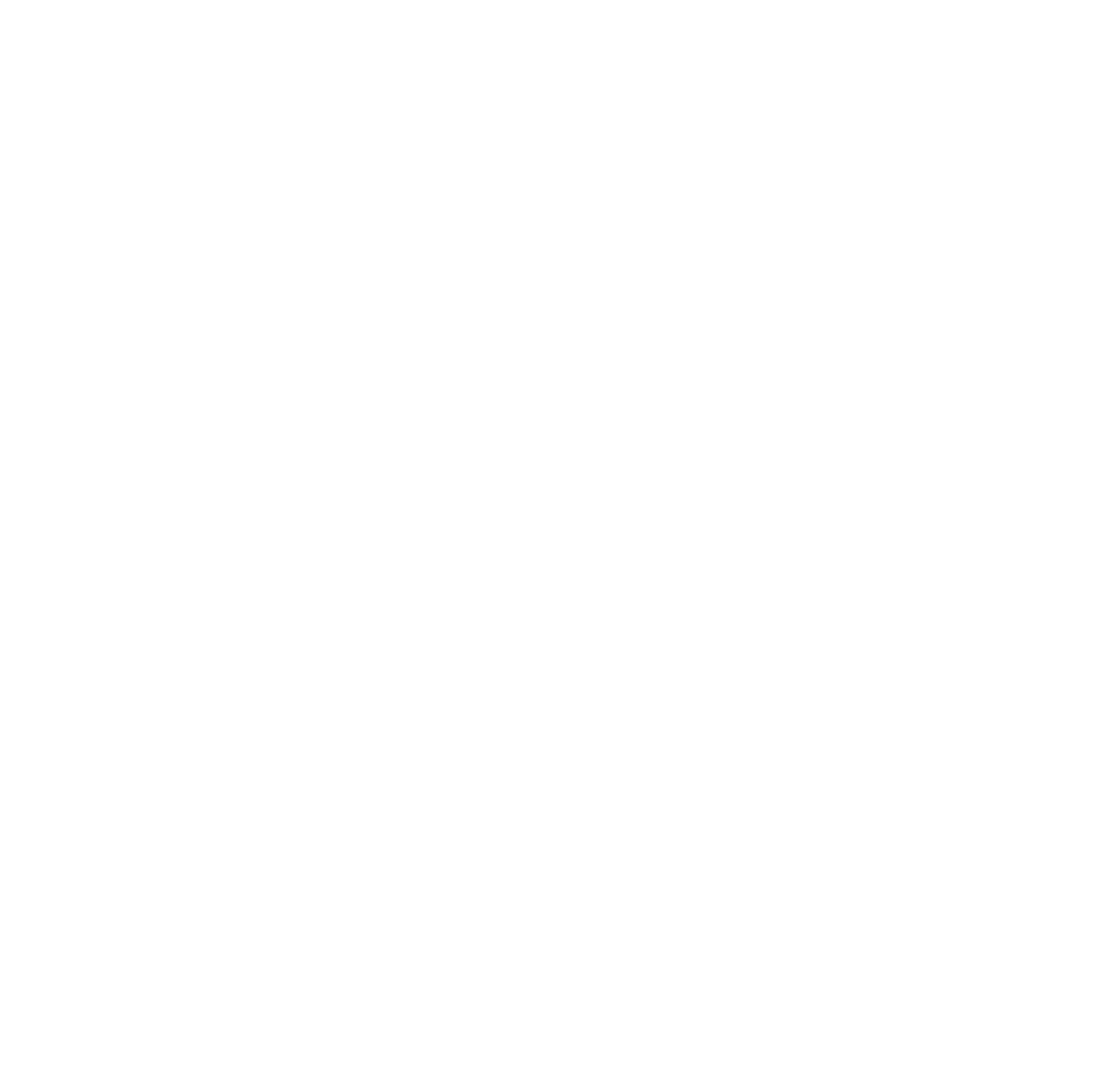
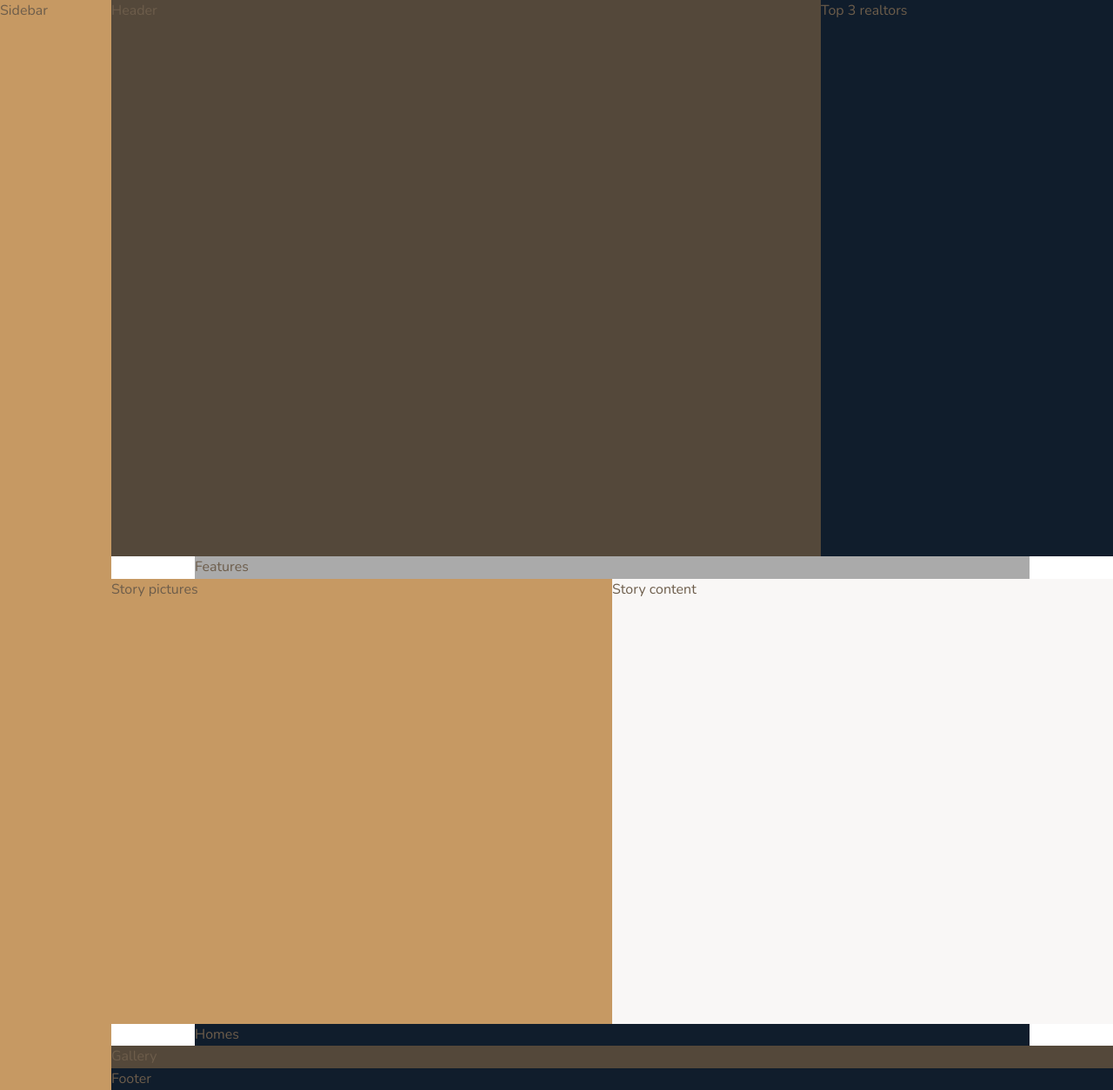
Before and after one commit to Johnny-Saraiva/nexter, a website: page index.html in a window 1280 px wide. Shown: the whole page at 87% size. Before the commit the page ends 800 px from the top, so only its background shows below. Drawn offline with nearby package versions, Linux system fonts and the light colour scheme.

Commit message:
Configured initial page grid layout

```diff
--- a/index.html
+++ b/index.html
@@ -12,6 +12,40 @@
         <title>Nexter &mdash; your home, your freedom</title>
     </head>
     <body class="container">
+        <div class="sidebar">
+            Sidebar
+        </div>
 
+        <header class="header">
+            Header
+        </header>
+
+        <div class="realtors">
+            Top 3 realtors
+        </div>
+
+        <section class="features">
+            Features
+        </section>
+
+        <div class="story__pictures">
+            Story pictures
+        </div>
+
+        <div class="story__content">
+            Story content
+        </div>
+
+        <section class="homes">
+            Homes
+        </section>
+
+        <section class="gallery">
+            Gallery
+        </section>
+
+        <footer class="footer">
+            Footer
+        </footer>
     </body>
 </html>
--- a/sass/_base.scss
+++ b/sass/_base.scss
@@ -33,3 +33,10 @@ body {
   font-weight: 300;
   line-height: 1.6;
 }
+
+.container {
+  display: grid;
+  grid-template-rows: 80vh min-content 40vw repeat(3, min-content);
+  grid-template-columns: [sidebar-start] 8rem [sidebar-end full-start] minmax(6rem, 1fr) [center-start] repeat(8,
+  [col-start] minmax(min-content, 14rem) [col-end]) [center-end] minmax(6rem, 1fr) [full-end];
+}
--- a/sass/_features.scss
+++ b/sass/_features.scss
@@ -0,0 +1,4 @@
+.features {
+  background-color: $color-grey-light-2;
+  grid-column: center-start / center-end;
+}
--- a/sass/_footer.scss
+++ b/sass/_footer.scss
@@ -0,0 +1,4 @@
+.footer {
+  background-color: $color-secondary;
+  grid-column: full-start / full-end;
+}
--- a/sass/_gallery.scss
+++ b/sass/_gallery.scss
@@ -0,0 +1,4 @@
+.gallery {
+  background-color: $color-grey-dark-1;
+  grid-column: full-start / full-end;
+}
--- a/sass/_header.scss
+++ b/sass/_header.scss
@@ -0,0 +1,4 @@
+.header {
+  background-color: $color-grey-dark-1;
+  grid-column: full-start / col-end 6;
+}
--- a/sass/_homes.scss
+++ b/sass/_homes.scss
@@ -0,0 +1,4 @@
+.homes {
+  background-color: $color-secondary;
+  grid-column: center-start / center-end;
+}
--- a/sass/_realtors.scss
+++ b/sass/_realtors.scss
@@ -0,0 +1,4 @@
+.realtors {
+  background-color: $color-secondary;
+  grid-column: col-start 7 / full-end;
+}
--- a/sass/_sidebar.scss
+++ b/sass/_sidebar.scss
@@ -0,0 +1,5 @@
+.sidebar {
+  background-color: $color-primary;
+  grid-column: sidebar-start / sidebar-end;
+  grid-row: 1 / -1;
+}
--- a/sass/_story.scss
+++ b/sass/_story.scss
@@ -0,0 +1,11 @@
+.story {
+  &__pictures {
+    background-color: $color-primary;
+    grid-column: full-start / col-end 4;
+  }
+
+  &__content {
+    background-color: $color-grey-light-1;
+    grid-column: col-start 5 / full-end;
+  }
+}
```
Also changed, not shown: css/style.css.
